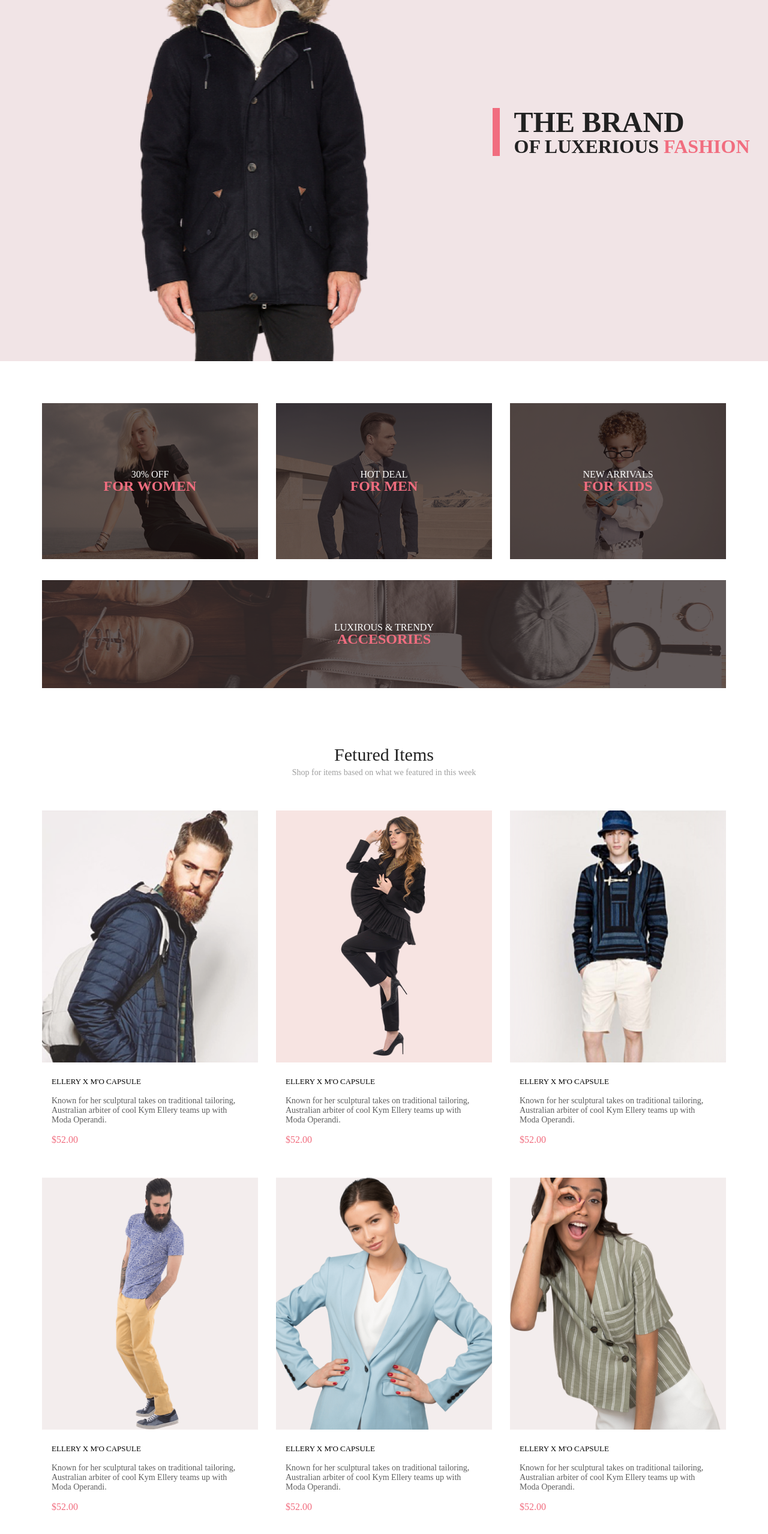
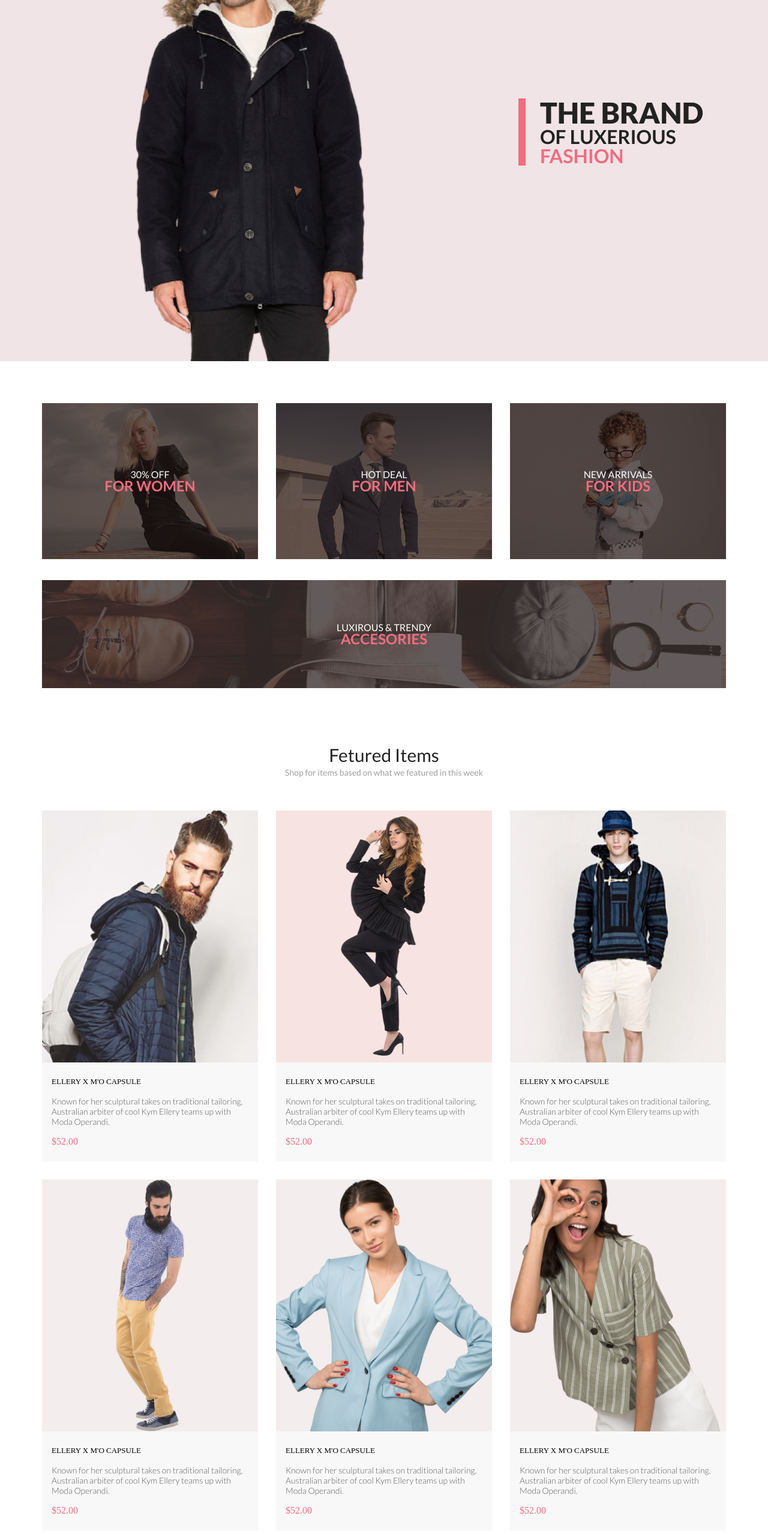
Before and after one commit to agarkovanatoliy/Online_Store, a plain HTML site: page index.html in a window 1280 px wide. Shown: the part 240-2797 px from the top of the page at 60% size. Drawn offline with Linux system fonts and the light colour scheme.

Commit message:
Homework 10 error correction

```diff
--- a/index.html
+++ b/index.html
@@ -98,7 +98,7 @@
         <h2>Fetured Items</h2>
         <p class="p1">Shop for items based on what we featured in this week</p>
         <div class="card">
-            <div>
+            <div class="card__backgraund">
                 <div class="card__product">
                     <img class="card__image" src="./img/card_1.png" alt="img">
                     <button class="btn">
@@ -111,7 +111,7 @@
                     <h4>$52.00</h4>
                 </div>
             </div>
-            <div>
+            <div class="card__backgraund">
                 <div class="card__product">
                     <img class="card__image" src="./img/card_2.png" alt="img">
                     <button class="btn">
@@ -124,7 +124,7 @@
                     <h4>$52.00</h4>
                 </div>
             </div>
-            <div>
+            <div class="card__backgraund">
                 <div class="card__product">
                     <img class="card__image" src="./img/card_3.png" alt="img">
                     <button class="btn">
@@ -137,7 +137,7 @@
                     <h4>$52.00</h4>
                 </div>
             </div>
-            <div>
+            <div class="card__backgraund">
                 <div class="card__product">
                     <img class="card__image" src="./img/card_4.png" alt="img">
                     <button class="btn">
@@ -150,7 +150,7 @@
                     <h4>$52.00</h4>
                 </div>
             </div>
-            <div>
+            <div class="card__backgraund">
                 <div class="card__product">
                     <img class="card__image" src="./img/card_5.png" alt="img">
                     <button class="btn">
@@ -163,7 +163,7 @@
                     <h4>$52.00</h4>
                 </div>
             </div>
-            <div>
+            <div class="card__backgraund">
                 <div class="card__product">
                     <img class="card__image" src="./img/card_6.png" alt="img">
                     <button class="btn">
--- a/style.css
+++ b/style.css
@@ -7,6 +7,10 @@
 .container{
     max-width: 1140px;
     margin: 0 auto;
+}
+
+html, body {
+    overflow-x: hidden;
 }
 
 .heder{
@@ -114,8 +118,9 @@
 .banner{
     background: #f1e4e6;
     display: flex;
-    justify-content: space-around;
+    justify-content: flex-start;
     align-items: center;
+    gap: 63px;
 }
 
 .banner_right{
@@ -126,6 +131,8 @@
 }
 
 .banner_right h1{
+    font-family: "Lato";
+    font-style: normal;
     font-weight: 900;
     font-size: 48px;
     color: #222;
@@ -133,6 +140,8 @@
 }
 
 .banner_right h2{
+    font-family: "Lato";
+    font-style: normal;
     font-weight: 700;
     font-size: 32px;
     color: #222;
@@ -140,6 +149,8 @@
 }
 
 .banner_header{
+    font-family: "Lato";
+    font-style: normal;
     font-weight: 700;
     font-size: 32px;
     color: #f16d7f;
@@ -168,6 +179,8 @@
 }
 
 .shop h3{
+    font-family: "Lato";
+    font-style: normal;
     font-weight: 400;
     font-size: 16px;
     text-align: center;
@@ -176,6 +189,8 @@
 }
 
 .shop h2{
+    font-family: "Lato";
+    font-style: normal;
     font-weight: 700;
     font-size: 24px;
     text-align: center;
@@ -219,6 +234,8 @@
 }
 
 .section_card h2{
+    font-family: "Lato";
+    font-style: normal;
     font-weight: 400;
     font-size: 30px;
     color: #222;
@@ -227,6 +244,8 @@
 }
 
 .p1{
+    font-family: "Lato";
+    font-style: normal;
     font-weight: 400;
     font-size: 14px;
     color: #9f9f9f;
@@ -240,6 +259,10 @@
     grid-template-rows: repeat(2, 1fr);
     gap: 30px;
     margin: 48px auto;
+}
+
+.card__backgraund{
+    background: #F8F8F8;
 }
 
 .card_description{
@@ -256,6 +279,8 @@
 }
 
 .card_description p{
+    font-family: "Lato";
+    font-style: normal;
     font-weight: 300;
     font-size: 14px;
     color: #5d5d5d;
@@ -268,6 +293,8 @@
 }
 
 .button-AllProdukt{
+    font-family: "Lato";
+    font-style: normal;
     border: 1px solid #FF6A6A;
     font-weight: 400;
     font-size: 16px;
@@ -378,15 +405,15 @@
 }
 
 .footer__subscribe {
-    height: 550px;
-    background-image: url(./img/footer\ font.png);
+    height: 449px;
+    background-image: url(./img/footer_font.png);
     background-repeat: no-repeat;
     background-position: center;
 }
 
 .footer__blur {
     background: rgba(244, 244, 244, 0.7);
-    height: 550px;
+    height: 450px;
     display: flex;
     flex-direction: row;
     align-items: center;
@@ -494,9 +521,7 @@
 
 .footer__navbar {
     height: 79px;
-    width: 1600px;
     margin: 0 auto;
-    align-items: center;
     background: #222224;
     display: flex;
     flex-direction: row;
@@ -647,10 +672,6 @@
         gap: 48px;
     }
 
-    .footer__navbar {
-        width: 768px;
-    }
-
     .footer__navbar p {
         margin-left: 32px;
     }
@@ -716,12 +737,7 @@
         flex-direction: column;
     }
 
-    .footer__subscribe {
-        height: 550px;
-    }
-
     .footer__blur {
-        height: 550px;
         display: flex;
         flex-direction: column;
         align-items: center;
@@ -730,7 +746,6 @@
     }
 
     .footer__navbar {
-        width: 375px;
         height: 143px;
         flex-direction: column-reverse;
     }
```
Also changed, not shown: img/footer_font.png (renamed from img/footer font.png).
